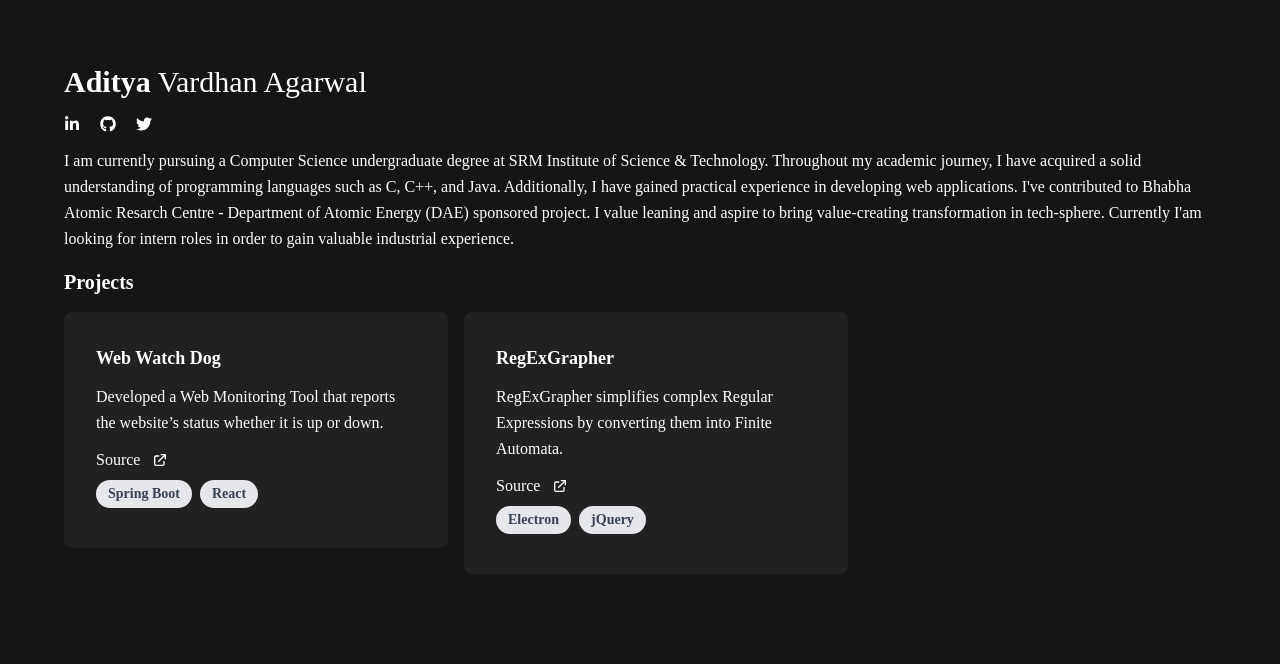
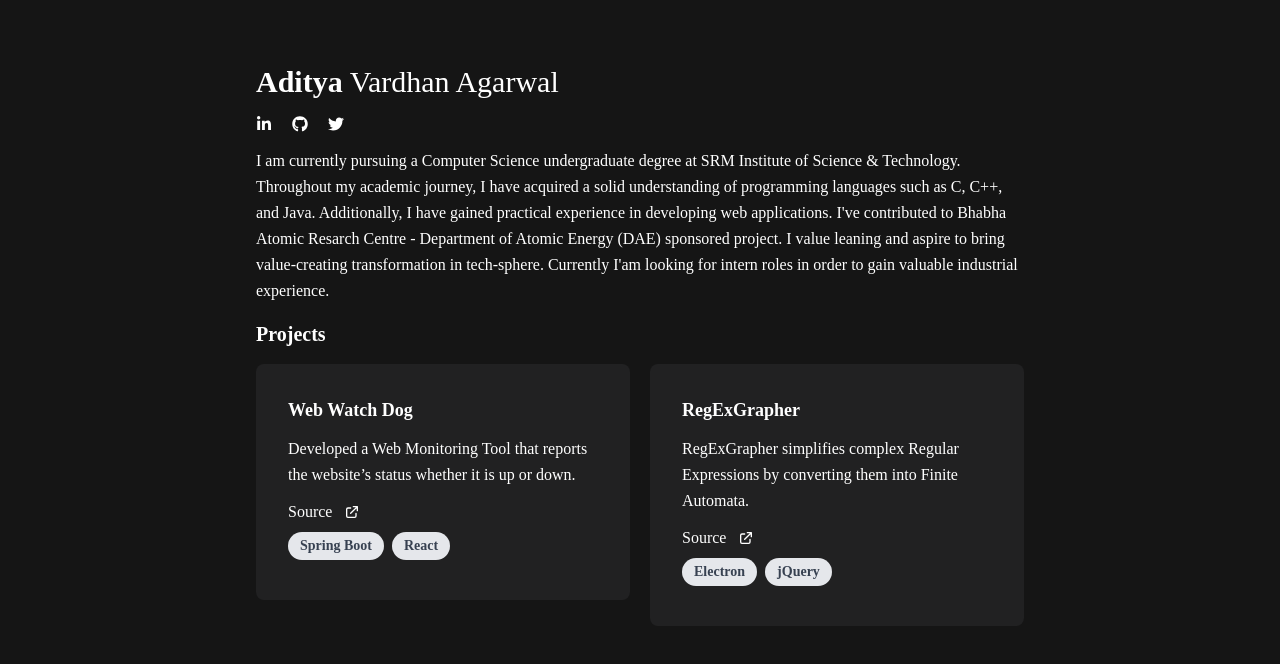
Before and after one commit to adityavag/v2, a React (Vite) app: page / in a window 1280 px wide. Shown: the top 664 px of the page. Built offline with nearby package versions, Linux system fonts and the light colour scheme.

Commit message:
fix/responsivness of cards

```diff
--- a/src/App.jsx
+++ b/src/App.jsx
@@ -6,7 +6,7 @@ import { SiSpringboot } from "react-icons/si";
 export default function App() {
 
   return (
-    <div className="bg-[#151515] min-h-screen p-16 font-code text-white">
+    <div className="bg-[#151515] min-h-screen p-16 font-code text-white lg:px-64">
       <div>
         <div>
           <div className="text-3xl mb-4">
@@ -43,7 +43,8 @@ export default function App() {
         {/* projects.txt */}
         <div className="font-bold text-xl">Projects</div>
         {/* <div className="flex flex-row space-x-4"> */}
-        <div className="flex flex-row space-x-4 max-lg:grid max-lg:grid-cols-1 max-lg:justify-center max-lg:space-x-0">
+        {/* <div className="flex flex-row space-x-4 max-lg:grid max-lg:grid-cols-1 max-lg:justify-center max-lg:space-x-0"> */}
+        <div className="grid grid-cols-2 gap-5 max-md:grid-cols-1">
           {/* <Card/> */}
           {projects.map(project => console.log(project.title))}
           {projects.map(project => (
```
Also changed, not shown: 1 other file (tests, documents, lock files or other folders).
